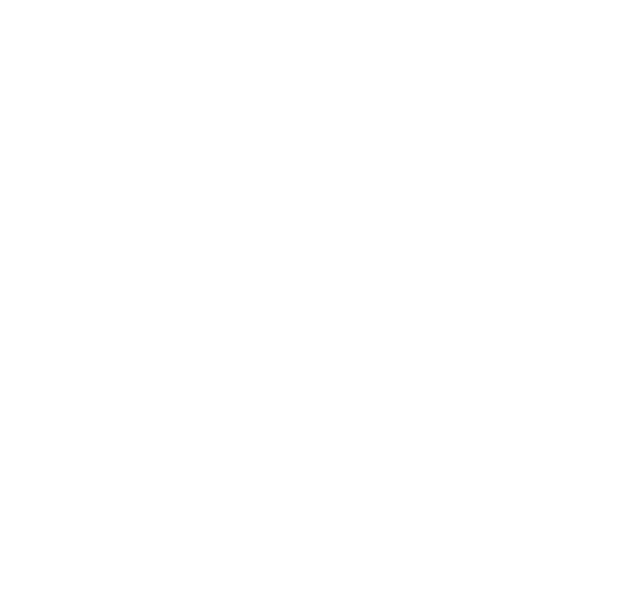
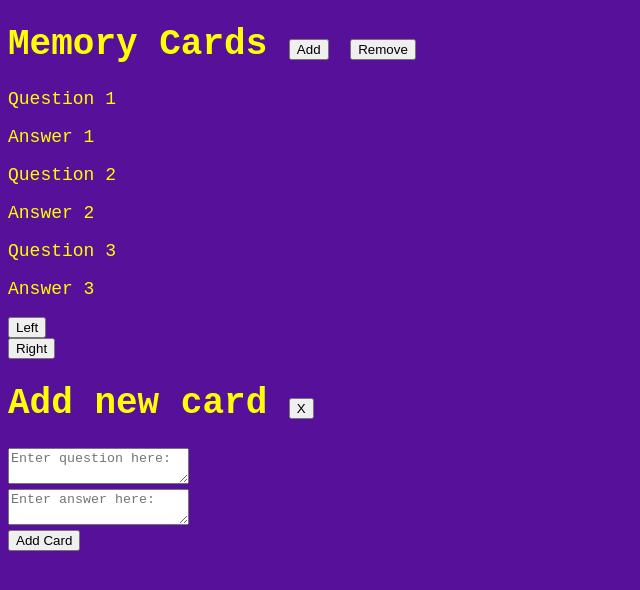
Before and after one commit to Hashir404x/JavaScript-Projects, a plain HTML site: page memory cards/index.html in a window 1280 px wide. Shown: the whole page, without its empty margins (0-640 px from the left). Drawn offline with Linux system fonts and the light colour scheme.

Commit message:
working on css

```diff
--- a/memory cards/index.html
+++ b/memory cards/index.html
@@ -7,5 +7,62 @@
     <link rel="stylesheet" href="style.css" />
     <script src="app.js" defer></script>
   </head>
-  <body></body>
+  <body>
+    <h1>
+      Memory Cards <button id="add-card" class="btn btn-small">Add</button>
+      <button id="clear-cards" class="btn btn-small">Remove</button>
+    </h1>
+    <div class="cards-container" id="cards-container">
+      <div class="card">
+        <div class="card-front">
+          <p>Question 1</p>
+        </div>
+        <div class="card-back">
+          <p>Answer 1</p>
+        </div>
+      </div>
+      <div class="card">
+        <div class="card-front">
+          <p>Question 2</p>
+        </div>
+        <div class="card-back">
+          <p>Answer 2</p>
+        </div>
+      </div>
+      <div class="card">
+        <div class="card-front">
+          <p>Question 3</p>
+        </div>
+        <div class="card-back">
+          <p>Answer 3</p>
+        </div>
+      </div>
+      <div class="nav">
+        <button class="btn-nav" id="prev-btn">Left</button>
+        <div id="current-card"></div>
+        <button class="btn-nav" id="next-btn">Right</button>
+      </div>
+    </div>
+    <div class="add-card-container" id="add-card-container">
+      <h1>
+        Add new card
+        <button class="btn btn-small" id="cancel-btn">X</button>
+      </h1>
+      <div class="add-card-form-group">
+        <textarea
+          id="question"
+          class="question-input"
+          placeholder="Enter question here:"
+        ></textarea>
+      </div>
+      <div class="add-card-form-group">
+        <textarea
+          id="answer"
+          class="question-input"
+          placeholder="Enter answer here:"
+        ></textarea>
+      </div>
+      <button class="btn" id="add-card-btn">Add Card</button>
+    </div>
+  </body>
 </html>
--- a/memory cards/style.css
+++ b/memory cards/style.css
@@ -0,0 +1,6 @@
+body {
+  color: yellow;
+  background-color: rgb(87, 16, 153);
+  font-family: monospace;
+  font-size: 18px;
+}
```
